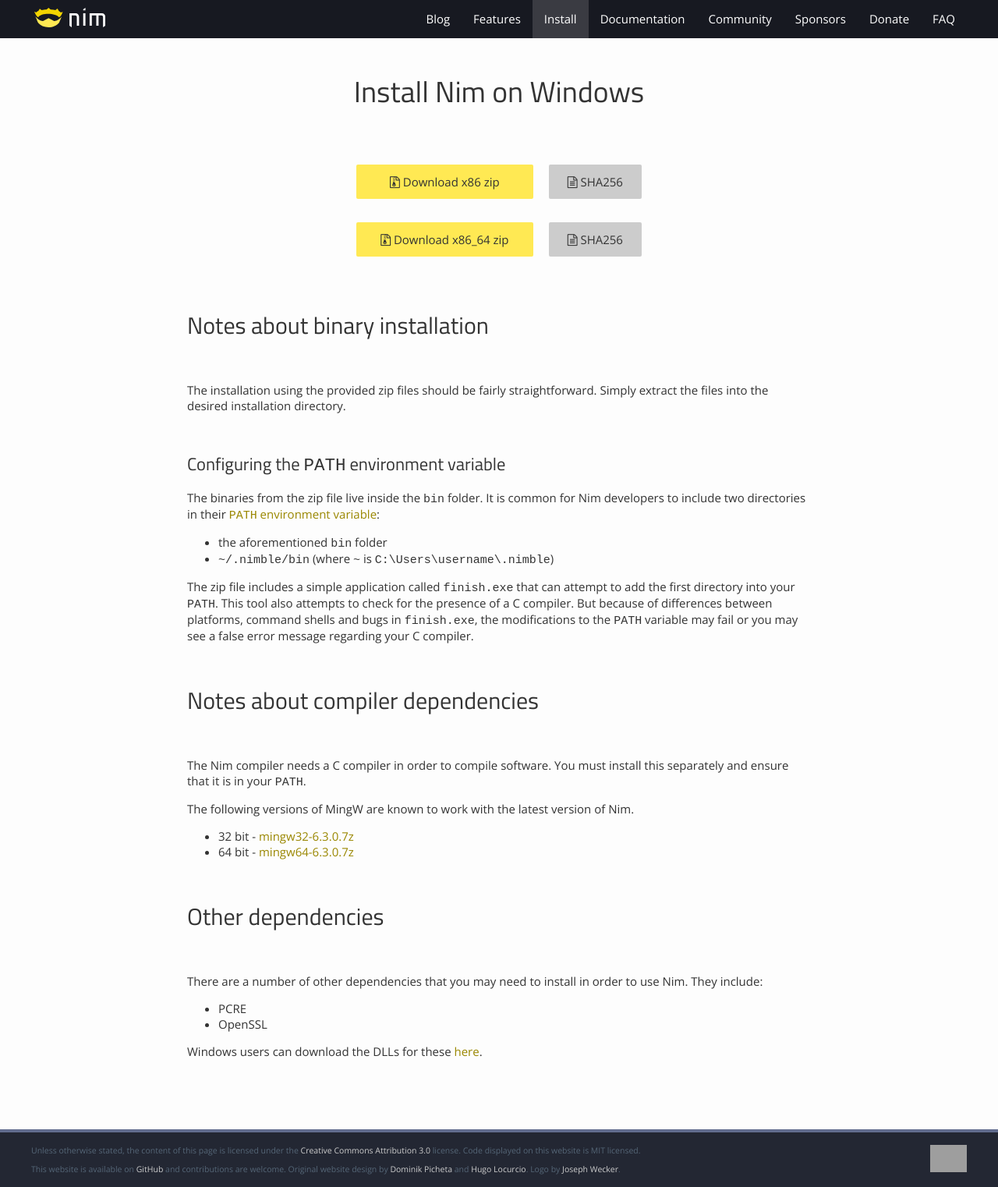
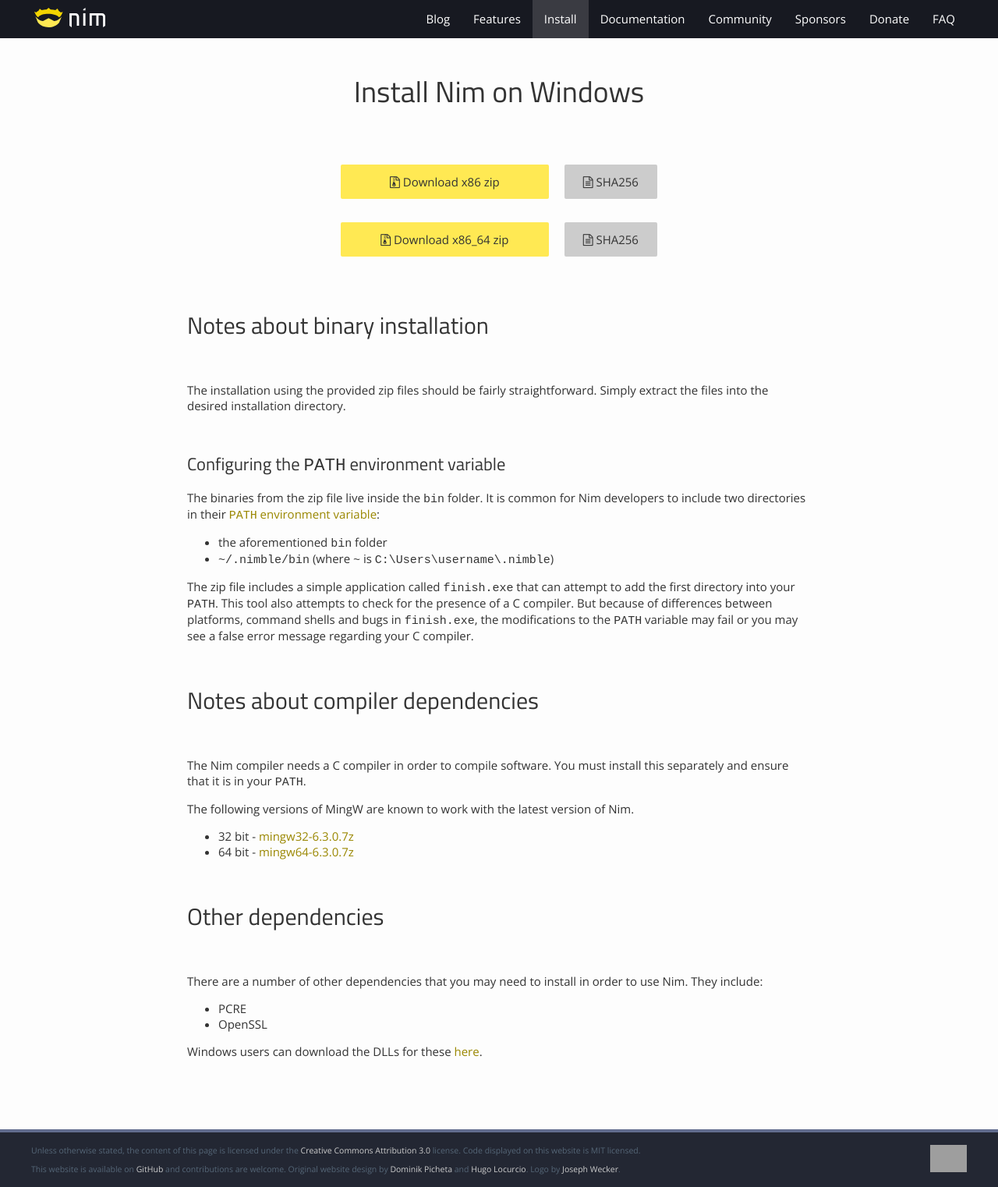
Before and after one commit to nim-lang/website, a Jekyll site: the page built from jekyll/install_windows.md, in a window 1280 px wide. Shown: the whole page at 78% size. Built offline with Jekyll 4.4.1, drawn with Linux system fonts in a browser that asks for light colours; grey boxes are pictures that could not be loaded.

Commit message:
Fix karax link and download button width.

```diff
--- a/jekyll/assets/css/main.scss
+++ b/jekyll/assets/css/main.scss
@@ -767,7 +767,7 @@
 }
 
 .download-button {
-  width: 170pt;
+  width: 200pt;
 }
 
 // Styles for community page.
--- a/jekyll/index.html
+++ b/jekyll/index.html
@@ -71,7 +71,7 @@
     <div class="pure-g center">
       <div class="pure-u-1-3">
         <div class="project-container">
-          <a href="https://github.com/Araq/karax">
+          <a href="https://github.com/pragmagic/karax">
             <div class="project-box" id="karax">
               <h1>K</h1>
             </div>
```
